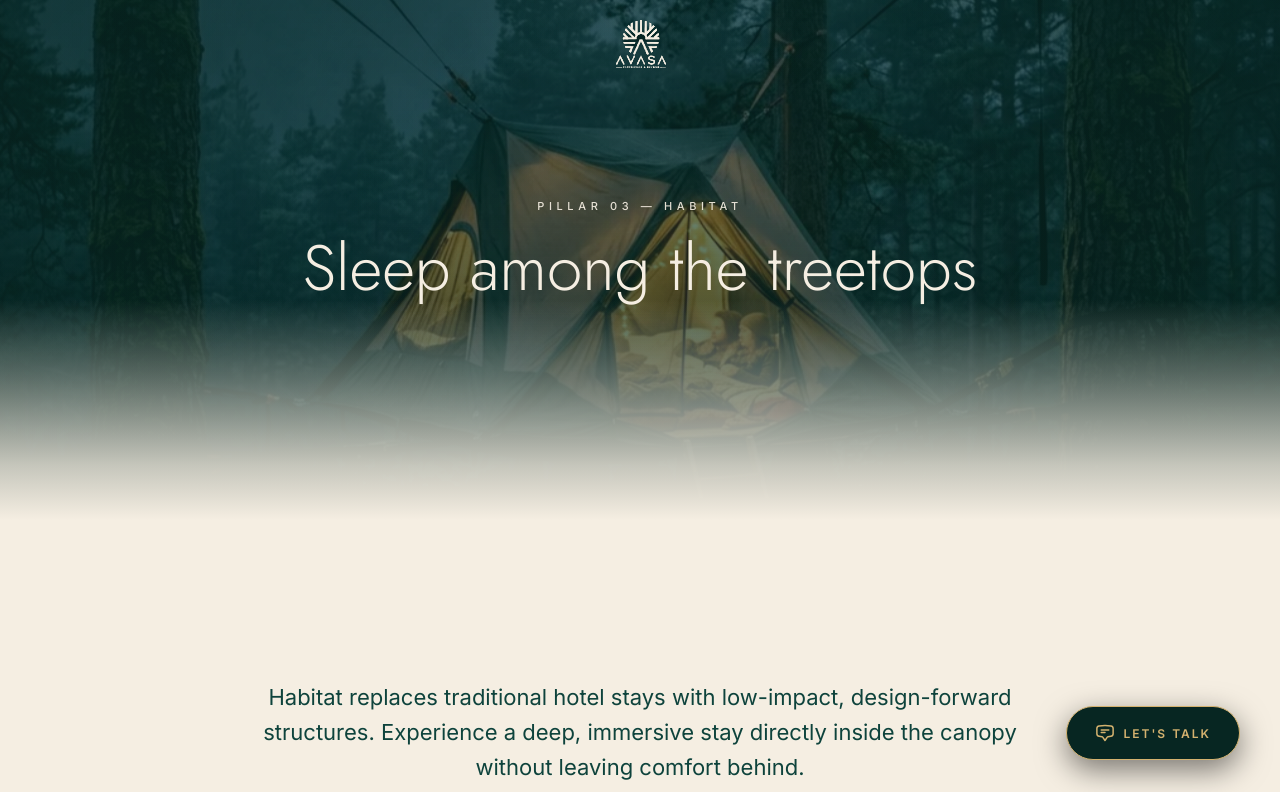
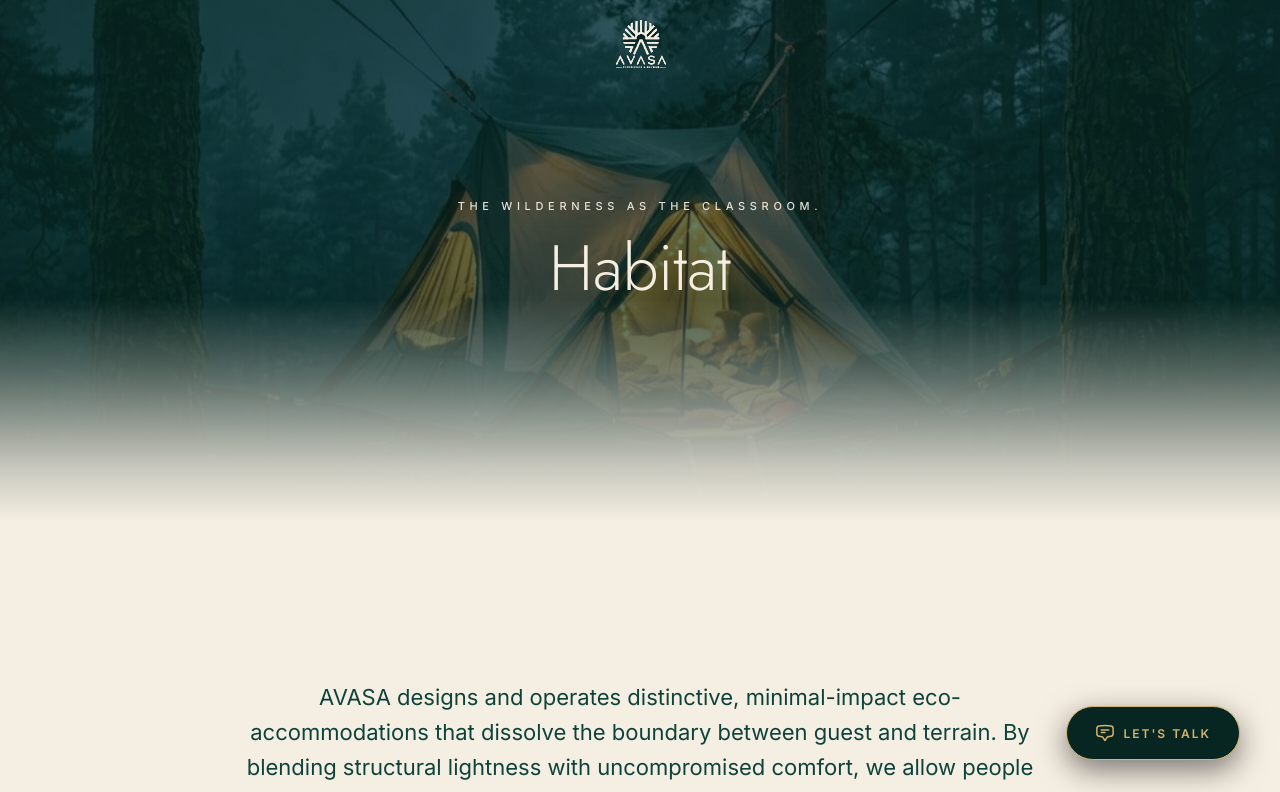
Before and after one commit to adhithyankrishna/avasa, a Next.js app: page /habitat in a window 1280 px wide. Shown: the top 792 px of the page. Built offline with nearby package versions, Linux system fonts and the light colour scheme.

Commit message:
final content

```diff
--- a/src/app/globals.css
+++ b/src/app/globals.css
@@ -387,25 +387,28 @@ nav .btn-enquire:hover {
   pointer-events: none;
 }
 
-/* Scrim & Contrast (Option A: Navy Text on Cream Scrim) */
+/* Scrim & Contrast (High Contrast Cream Scrim on Bright Sky) */
 .hw__welcome-content {
   pointer-events: auto;
-  max-width: 820px;
+  max-width: 840px;
   margin: 0 auto;
-  padding: 60px 80px;
-  border-radius: 16px;
-  background: radial-gradient(ellipse at center, rgba(245, 238, 226, 0.94) 0%, rgba(245, 238, 226, 0.72) 60%, rgba(245, 238, 226, 0) 90%);
-  color: var(--navy);
+  padding: 56px 64px;
+  border-radius: 20px;
+  background: rgba(245, 238, 226, 0.95);
+  backdrop-filter: blur(16px);
+  -webkit-backdrop-filter: blur(16px);
+  box-shadow: 0 24px 60px rgba(7, 38, 34, 0.22), 0 0 0 1px rgba(212, 178, 111, 0.3);
+  color: var(--navy-deep);
   text-align: center;
 }
 
 .hw__welcome-content p {
   font-family: var(--serif-font);
   /* Jost */
-  font-size: clamp(22px, 3.2vw, 38px);
+  font-size: clamp(22px, 3.2vw, 36px);
   line-height: 1.45;
-  font-weight: 400;
-  color: var(--navy);
+  font-weight: 500;
+  color: var(--navy-deep);
   margin-top: 12px;
 }
 
@@ -413,8 +416,8 @@ nav .btn-enquire:hover {
   font-family: var(--serif-font);
   /* Jost */
   font-size: 13px;
-  font-weight: 500;
-  letter-spacing: 0.08em;
+  font-weight: 600;
+  letter-spacing: 0.14em;
   text-transform: uppercase;
   color: var(--teal);
   display: block;
@@ -661,7 +664,79 @@ nav .btn-enquire:hover {
   font-size: 15px;
   line-height: 1.8;
   color: rgba(245, 238, 226, 0.9);
-  margin-bottom: 30px;
+  margin-bottom: 20px;
+}
+
+.pillar-content .pillar-audience {
+  font-size: 13.5px;
+  font-style: italic;
+  color: rgba(245, 238, 226, 0.65);
+  margin-top: -6px;
+  margin-bottom: 18px;
+  line-height: 1.5;
+  letter-spacing: 0.01em;
+}
+
+.pillar-highlights {
+  display: flex;
+  flex-wrap: wrap;
+  align-items: center;
+  gap: 8px 0;
+  margin-bottom: 28px;
+}
+
+.pillar-highlights span {
+  font-size: 11px;
+  font-weight: 500;
+  text-transform: uppercase;
+  letter-spacing: 2px;
+  color: rgba(245, 238, 226, 0.75);
+  line-height: 1.5;
+  display: inline-flex;
+  align-items: center;
+}
+
+.pillar-highlights span:not(:last-child)::after {
+  content: "";
+  display: inline-block;
+  width: 1px;
+  height: 11px;
+  background: rgba(212, 178, 111, 0.5);
+  margin: 0 14px;
+  flex-shrink: 0;
+}
+
+/* Home Page Pillar Buttons */
+.pillar-content .pillar-link,
+.pillar-merged-card .pillar-link {
+  display: inline-flex;
+  align-items: center;
+  justify-content: center;
+  gap: 8px;
+  font-family: var(--sans-font);
+  font-size: 11.5px;
+  font-weight: 600;
+  text-transform: uppercase;
+  letter-spacing: 2px;
+  text-decoration: none;
+  color: var(--gold);
+  border: 1px solid var(--gold);
+  border-bottom: 1px solid var(--gold);
+  padding: 14px 28px;
+  border-radius: 999px;
+  background: transparent;
+  transition: all 0.3s ease;
+  cursor: pointer;
+  width: fit-content;
+}
+
+.pillar-content .pillar-link:hover,
+.pillar-merged-card .pillar-link:hover {
+  background: var(--gold);
+  color: var(--navy-deep);
+  border-color: var(--gold);
+  transform: translateY(-2px);
+  box-shadow: 0 6px 20px rgba(212, 178, 111, 0.35);
 }
 
 .pillar-link {
@@ -1824,13 +1899,12 @@ footer {
   bottom: 0;
   left: 0;
   right: 0;
-  padding: 24px 18px;
+  padding: 28px 20px;
   z-index: 5;
   text-align: center;
   display: flex;
   flex-direction: column;
   justify-content: flex-end;
-  min-height: 180px;
 }
 
 .pillar-card .card-num {
@@ -1844,29 +1918,17 @@ footer {
 
 .pillar-card .card-title {
   font-family: var(--serif-font);
-  font-size: 21px;
+  font-size: 25px;
   color: var(--sand);
   font-weight: 400;
   line-height: 1.25;
-  margin: 0 0 10px 0;
+  margin: 0;
   display: flex;
   align-items: flex-end;
   justify-content: center;
-  min-height: 32px;
   white-space: nowrap;
   letter-spacing: 0.02em;
-}
-
-.pillar-card .card-desc {
-  font-size: 13.5px;
-  color: rgba(245, 238, 226, 0.88);
-  line-height: 1.45;
-  opacity: 1;
-  margin: 0;
-  min-height: 60px;
-  display: flex;
-  align-items: flex-start;
-  justify-content: center;
+  text-shadow: 0 2px 14px rgba(0, 0, 0, 0.85), 0 1px 3px rgba(0, 0, 0, 0.95);
 }
 
 /* Hover effects */
@@ -1879,12 +1941,6 @@ footer {
   background: linear-gradient(180deg, rgba(7, 38, 34, 0.05) 0%, rgba(7, 38, 34, 0.95) 100%);
 }
 
-.pillar-card:hover .card-desc {
-  opacity: 1;
-  max-height: none;
-  margin-top: 8px;
-}
-
 /* Sequential Text Blocks Overlay */
 .showcase-content-blocks {
   position: absolute;
@@ -1892,7 +1948,8 @@ footer {
   left: 8vw;
   transform: translateY(-50%);
   width: 45%;
-  height: 420px;
+  min-height: 440px;
+  height: auto;
   z-index: 15;
   pointer-events: none;
 }
@@ -1967,7 +2024,7 @@ footer {
   }
 
   .merged-card-body {
-    padding: 20px;
+    padding: 24px 20px;
     color: var(--sand);
     text-align: center;
   }
@@ -1993,6 +2050,38 @@ footer {
     margin-bottom: 14px;
   }
 
+  .merged-card-body .pillar-audience {
+    font-size: 13px;
+    font-style: italic;
+    color: rgba(245, 238, 226, 0.65);
+    margin-top: -6px;
+    margin-bottom: 16px;
+    line-height: 1.5;
+  }
+
+  .merged-card-body .pillar-highlights {
+    justify-content: center;
+    text-align: center;
+    margin: 12px 0 24px;
+    row-gap: 8px;
+  }
+
+  .merged-card-body .pillar-highlights span {
+    font-size: 10px;
+    letter-spacing: 1.5px;
+    line-height: 1.6;
+    text-align: center;
+    justify-content: center;
+  }
+
+  .merged-card-body .pillar-highlights span:not(:last-child)::after {
+    margin: 0 10px;
+  }
+
+  .pillar-merged-card .pillar-link {
+    margin: 0 auto;
+  }
+
   .nav-menu-btn {
     display: block !important;
   }
@@ -2039,13 +2128,17 @@ footer {
   }
 
   .hw__welcome-content {
-    padding: 40px 24px;
-    background: radial-gradient(ellipse at center, rgba(245, 238, 226, 0.96) 0%, rgba(245, 238, 226, 0.78) 70%, rgba(245, 238, 226, 0) 95%);
+    padding: 36px 20px;
+    background: rgba(245, 238, 226, 0.96);
+    backdrop-filter: blur(12px);
+    -webkit-backdrop-filter: blur(12px);
+    box-shadow: 0 16px 40px rgba(7, 38, 34, 0.2);
   }
 
   .hw__welcome-content p {
     font-size: clamp(18px, 3.2vw, 26px);
     line-height: 1.45;
+    color: var(--navy-deep);
   }
 
   .sub-hero h1 {
--- a/src/app/habitat/habitat-client.tsx
+++ b/src/app/habitat/habitat-client.tsx
@@ -128,55 +128,45 @@ export default function Habitat() {
         ></div>
         <div className="overlay" style={{ backgroundColor: "var(--theme-overlay)" }}></div>
         <div className="content">
-          <span className="eyebrow" style={{ color: "var(--sand)" }}>Pillar 03 &mdash; Habitat</span>
-          <h1>Sleep among the treetops</h1>
+          <span className="eyebrow" style={{ color: "var(--sand)" }}>The wilderness as the classroom.</span>
+          <h1>Habitat</h1>
         </div>
       </section>
 
       {/* Intro section on Sand */}
       <section className="sub-intro section-pad" style={{ background: "var(--sand)", color: "var(--navy)" }}>
         <p style={{ fontSize: "22px", fontStyle: "normal", fontWeight: 300, maxWidth: "800px", margin: "0 auto", textAlign: "center", lineHeight: 1.6, marginBottom: "40px" }}>
-          Habitat replaces traditional hotel stays with low-impact, design-forward structures. Experience a deep, immersive stay directly inside the canopy without leaving comfort behind.
+          AVASA designs and operates distinctive, minimal-impact eco-accommodations that dissolve the boundary between guest and terrain. By blending structural lightness with uncompromised comfort, we allow people to stay inside nature, not just look at it.
         </p>
         <p style={{ fontSize: "16px", lineHeight: "1.7", maxWidth: "800px", margin: "0 auto", textAlign: "center", color: "rgba(14, 67, 60, 0.85)" }}>
-          Want a glamping stay in Kerala? Choose from tree tents, glass domes, or tipi camps at AVASA's Stingray Tribe and Tipi Tribe locations. Each stay includes meals, guide support, and a comfortable setup close to nature — without giving up basic comforts.
+          Live closer to the landscape.
         </p>
       </section>
 
       {/* Pinned List Sections */}
       <section className="pinned-split">
         <div className="pinned-left">
-          <h2>Stays &amp; Shelters</h2>
+          <h2>Zero-Footprint Sanctuaries</h2>
           <p>
-            Each structure is engineered to interact with the landscape gently, offering panoramic views, clean airflow, and quiet isolation.
+            Thoughtful Comfort. Enduring Character.
           </p>
         </div>
 
         <div className="pinned-right">
           <div className="offer-list">
             <div className="offer-item">
-              <h3>Stingray Tribe Tensile Tree Tents</h3>
-              <p>Sleep suspended between old-growth trees inside triple-tensile hammock tents offering 360 canopy views.</p>
+              <h3>Canopy Living</h3>
+              <p>Suspended tree tents, sky-sleepers, and high-tensile tree nets.</p>
             </div>
 
             <div className="offer-item">
-              <h3>Tipi Tribe Glamping</h3>
-              <p>Spacious, premium canvas tipis mounted on elevated wooden platforms with warm lighting and comfortable layouts.</p>
+              <h3>Modular Ground Stays</h3>
+              <p>Heavy-canvas tipis, geodesic zomes, and earth-anchored pods.</p>
             </div>
 
             <div className="offer-item">
-              <h3>Suspended Tree Tents</h3>
-              <p>Lightweight tensile setups for multi-day expeditions that elevate your sleeping deck off the damp forest floor.</p>
-            </div>
-
-            <div className="offer-item">
-              <h3>Geodesic Dome Eco-Lodges</h3>
-              <p>Premium insulated dome stays featuring glass window panels, ensuite baths, and sunrise mountain decks.</p>
-            </div>
-
-            <div className="offer-item">
-              <h3>Stargazing &amp; Campfire Spaces</h3>
-              <p>Dedicated common spaces built for astronomical viewing, fireplace conversations, and evening dining.</p>
+              <h3>Elemental Eco-Sanctuaries</h3>
+              <p>Architecture designed around seasonal breezes, forest quiet, and night skies.</p>
             </div>
           </div>
         </div>
--- a/src/components/Footer.tsx
+++ b/src/components/Footer.tsx
@@ -11,16 +11,16 @@ export default function Footer() {
             <Logo />
           </div>
           <p>
-            Experience & Beyond. Creating immersive, purposeful, and transformative nature encounters.
+            Designing Experiences. Shaping Possibilities.
           </p>
         </div>
 
         <div className="footer-col">
           <h4>Explore</h4>
-          <Link href="/living-classrooms">Outdoor Learning</Link>
-          <Link href="/adventure">Adventure Activities</Link>
-          <Link href="/habitat">Luxury Stays</Link>
-          <Link href="/projects">B2B Services</Link>
+          <Link href="/living-classrooms">Living Classrooms</Link>
+          <Link href="/adventure">Adventure</Link>
+          <Link href="/habitat">Habitat</Link>
+          <Link href="/projects">Projects</Link>
           <Link href="/guides">Travel Guides</Link>
           <Link href="/how-we-care">Safety &amp; Care</Link>
         </div>
--- a/src/components/Navbar.tsx
+++ b/src/components/Navbar.tsx
@@ -51,8 +51,8 @@ export default function Navbar() {
         {/* Left Links */}
         <div className="nav-links-left">
           <Link href="/">HOME</Link>
-          <Link href="/living-classrooms">OUTDOOR LEARNING</Link>
-          <Link href="/adventure">ADVENTURE ACTIVITIES</Link>
+          <Link href="/living-classrooms">LIVING CLASSROOMS</Link>
+          <Link href="/adventure">ADVENTURE</Link>
         </div>
 
         {/* Centered Logo Link - Targeted by useScrollLogoTransition for dynamic landing coordinates */}
@@ -67,8 +67,8 @@ export default function Navbar() {
         {/* Right Links & Action */}
         <div className="nav-group-right">
           <div className="nav-links-right">
-            <Link href="/habitat">LUXURY STAYS</Link>
-            <Link href="/projects">B2B SERVICES</Link>
+            <Link href="/habitat">HABITAT</Link>
+            <Link href="/projects">PROJECTS</Link>
             <Link href="/how-we-care">SAFETY & CARE</Link>
           </div>
           <div className="nav-action">
@@ -90,10 +90,10 @@ export default function Navbar() {
           </div>
           <div className="mobile-menu-links">
             <Link href="/" className="mobile-menu-link" onClick={() => setMenuOpen(false)}>HOME</Link>
-            <Link href="/living-classrooms" className="mobile-menu-link" onClick={() => setMenuOpen(false)}>OUTDOOR LEARNING</Link>
-            <Link href="/adventure" className="mobile-menu-link" onClick={() => setMenuOpen(false)}>ADVENTURE ACTIVITIES</Link>
-            <Link href="/habitat" className="mobile-menu-link" onClick={() => setMenuOpen(false)}>LUXURY STAYS</Link>
-            <Link href="/projects" className="mobile-menu-link" onClick={() => setMenuOpen(false)}>B2B SERVICES</Link>
+            <Link href="/living-classrooms" className="mobile-menu-link" onClick={() => setMenuOpen(false)}>LIVING CLASSROOMS</Link>
+            <Link href="/adventure" className="mobile-menu-link" onClick={() => setMenuOpen(false)}>ADVENTURE</Link>
+            <Link href="/habitat" className="mobile-menu-link" onClick={() => setMenuOpen(false)}>HABITAT</Link>
+            <Link href="/projects" className="mobile-menu-link" onClick={() => setMenuOpen(false)}>PROJECTS</Link>
             <Link href="/how-we-care" className="mobile-menu-link" onClick={() => setMenuOpen(false)}>SAFETY & CARE</Link>
           </div>
         </div>
```
Also changed, not shown: src/app/adventure/adventure-client.tsx (+15 -48 lines), src/app/home-client.tsx (+120 -73 lines), src/app/living-classrooms/living-classrooms-client.tsx (+14 -43 lines), src/app/projects/projects-client.tsx (+36 -28 lines).
